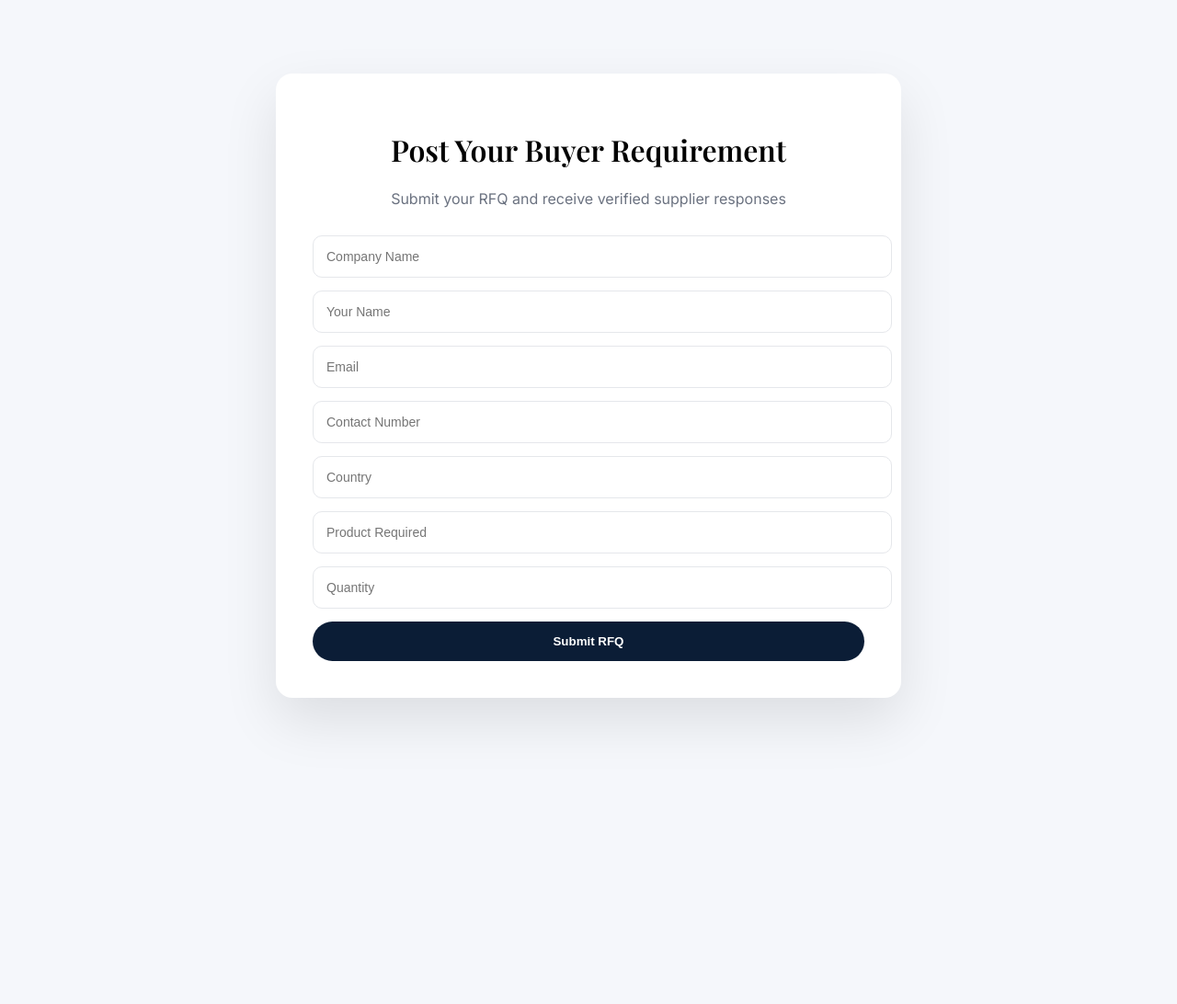
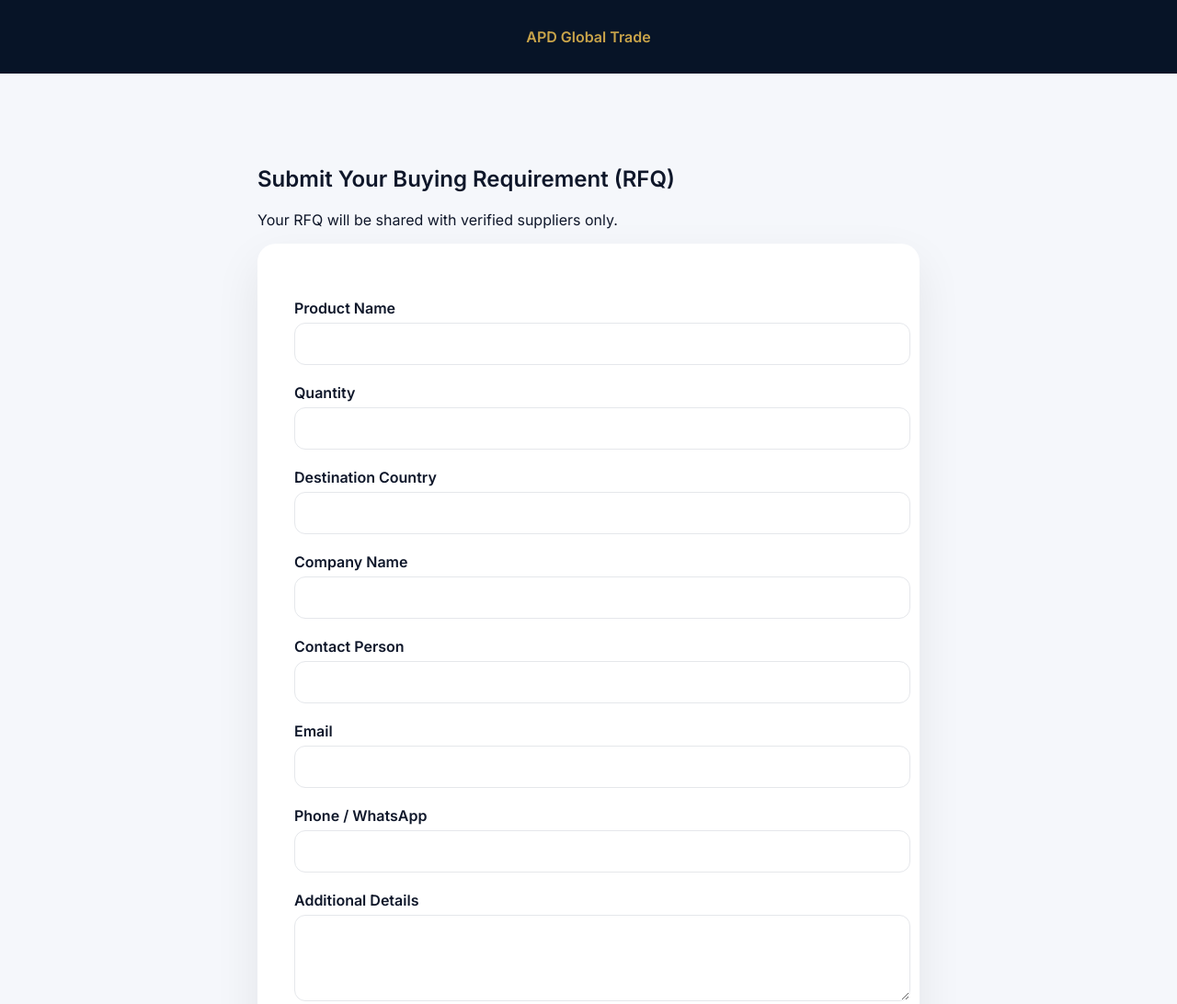
Before and after one commit to lovebirdchaturvedi-hue/Daksh, a plain HTML site: page create-rfq.html in a window 1280 px wide. Shown: the top 1092 px of the page at 92% size. Before the commit the page ends 839 px from the top, so only its background shows below. Drawn offline with nearby package versions, Linux system fonts and the light colour scheme.

Commit message:
create-rfq.html

```diff
--- a/create-rfq.html
+++ b/create-rfq.html
@@ -2,105 +2,138 @@
 <html lang="en">
 <head>
 <meta charset="UTF-8">
-<title>Post Buyer RFQ | APD Global Trade</title>
+<title>Submit Buyer RFQ | APD Global Trade</title>
 <meta name="viewport" content="width=device-width, initial-scale=1.0">
 
 <link rel="preconnect" href="https://fonts.googleapis.com">
 <link rel="preconnect" href="https://fonts.gstatic.com" crossorigin>
-<link href="https://fonts.googleapis.com/css2?family=Playfair+Display:wght@600&family=Inter:wght@400;500&display=swap" rel="stylesheet">
+<link href="https://fonts.googleapis.com/css2?family=Playfair+Display:wght@600&family=Inter:wght@400;500;600&display=swap" rel="stylesheet">
 
 <style>
 body {
   margin:0;
   font-family:Inter,sans-serif;
   background:#f5f7fb;
+  color:#0f172a;
+}
+header {
+  height:80px;
+  background:#071427;
+  display:flex;
+  align-items:center;
+  justify-content:center;
+  flex-direction:column;
+}
+header .logo { color:#c9a44a; font-weight:600; }
+
+.section {
+  max-width:720px;
+  margin:auto;
+  padding:80px 20px;
 }
 
-.form-box {
-  max-width:600px;
-  margin:80px auto;
+form {
   background:#fff;
   padding:40px;
-  border-radius:18px;
-  box-shadow:0 25px 60px rgba(0,0,0,.1);
+  border-radius:20px;
+  box-shadow:0 20px 50px rgba(0,0,0,.08);
 }
 
-h1 {
-  font-family:'Playfair Display',serif;
-  text-align:center;
+label {
+  font-weight:600;
+  margin-top:20px;
+  display:block;
 }
 
-p {
-  text-align:center;
-  color:#6b7280;
-  margin-bottom:30px;
-}
-
-input, textarea {
+input, textarea, select {
   width:100%;
   padding:14px;
-  margin-bottom:14px;
-  border-radius:10px;
+  margin-top:6px;
+  border-radius:12px;
   border:1px solid #e5e7eb;
   font-size:14px;
 }
 
 button {
-  width:100%;
-  padding:14px;
-  background:#0b1d36;
-  color:#fff;
+  margin-top:30px;
+  background:#c9a44a;
+  color:#000;
   border:none;
+  padding:14px 36px;
   border-radius:999px;
   font-weight:600;
   cursor:pointer;
+}
+
+.success {
+  display:none;
+  margin-top:20px;
+  color:green;
+  font-weight:600;
+}
+
+footer {
+  background:#020617;
+  color:#9ca3af;
+  text-align:center;
+  padding:40px 20px;
+  font-size:14px;
 }
 </style>
 </head>
 
 <body>
 
-<div class="form-box">
-  <h1>Post Your Buyer Requirement</h1>
-  <p>Submit your RFQ and receive verified supplier responses</p>
+<header>
+  <div class="logo">APD Global Trade</div>
+</header>
 
-  <input id="company" placeholder="Company Name" required>
-  <input id="name" placeholder="Your Name" required>
-  <input id="email" placeholder="Email" required>
-  <input id="phone" placeholder="Contact Number" required>
-  <input id="country" placeholder="Country" required>
-  <input id="product" placeholder="Product Required" required>
-  <input id="quantity" placeholder="Quantity" required>
+<section class="section">
+  <h1>Submit Your Buying Requirement (RFQ)</h1>
+  <p>Your RFQ will be shared with verified suppliers only.</p>
 
-  <button onclick="submitRFQ()">Submit RFQ</button>
-</div>
+  <form id="rfqForm">
 
-<script type="module">
-import { db } from "/assets/js/firebase-init.js";
-import { collection, addDoc, serverTimestamp }
-  from "https://www.gstatic.com/firebasejs/10.7.1/firebase-firestore.js";
+    <label>Product Name</label>
+    <input type="text" id="product" required>
 
-window.submitRFQ = async () => {
-  try {
-    await addDoc(collection(db, "rfqs"), {
-      companyName: document.getElementById("company").value,
-      buyerName: document.getElementById("name").value,
-      email: document.getElementById("email").value,
-      phone: document.getElementById("phone").value,
-      country: document.getElementById("country").value,
-      product: document.getElementById("product").value,
-      quantity: document.getElementById("quantity").value,
-      status: "active",
-      createdAt: serverTimestamp()
-    });
+    <label>Quantity</label>
+    <input type="text" id="quantity" required>
 
-    alert("Your RFQ has been submitted successfully.");
-    window.location.href = "/index.html";
-  } catch (e) {
-    alert("Error: " + e.message);
-  }
-};
-</script>
+    <label>Destination Country</label>
+    <input type="text" id="country" required>
+
+    <label>Company Name</label>
+    <input type="text" id="company" required>
+
+    <label>Contact Person</label>
+    <input type="text" id="contactPerson" required>
+
+    <label>Email</label>
+    <input type="email" id="email" required>
+
+    <label>Phone / WhatsApp</label>
+    <input type="text" id="phone" required>
+
+    <label>Additional Details</label>
+    <textarea id="details" rows="4"></textarea>
+
+    <button type="submit">Submit RFQ</button>
+
+    <div class="success" id="successMsg">
+      ✅ RFQ submitted successfully. Our team will verify it shortly.
+    </div>
+
+  </form>
+</section>
+
+<footer>
+  <p>📧 info@apdglobaltradehub.com · 💬 +91 92664 18868</p>
+</footer>
+
+<!-- FIREBASE -->
+<script type="module" src="/assets/js/firebase-init.js"></script>
+<script type="module" src="/assets/js/create-rfq.js"></script>
 
 </body>
 </html>
```
